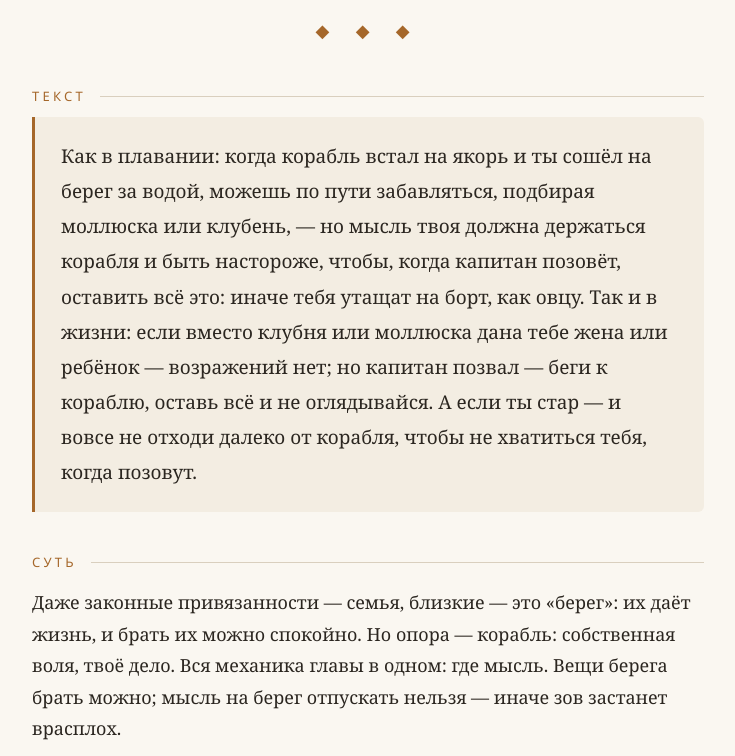
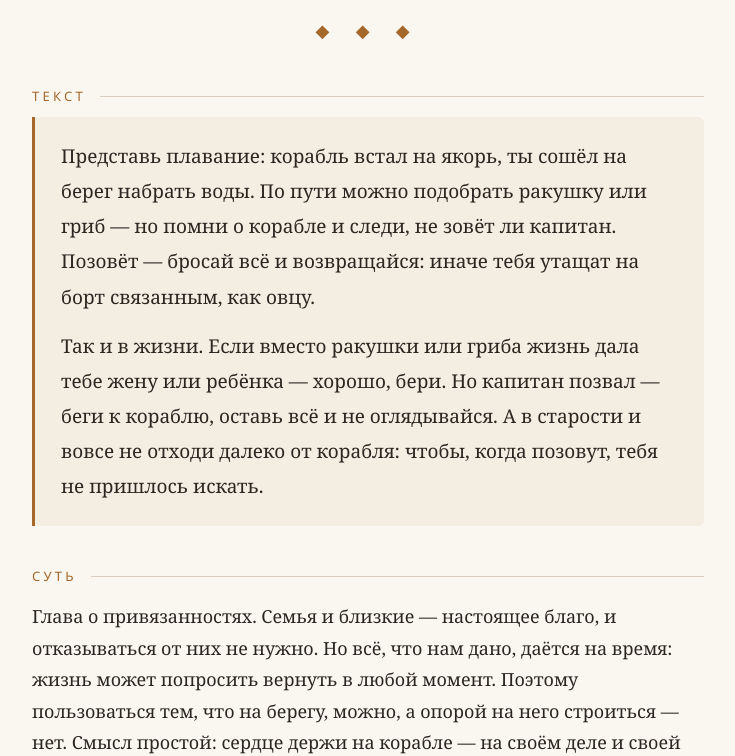
Before and after one commit to Mollot5000/dailyread, a plain HTML site: page d08.html in a window 1280 px wide. Shown: the part 199-955 px from the top of the page, without its empty margins (272-1007 px from the left). Drawn offline with Linux system fonts and the light colour scheme.

Commit message:
д08: живой русский перевод текста и сути (правка стиля)

```diff
--- a/d08.html
+++ b/d08.html
@@ -7,7 +7,7 @@
 <meta property="og:type" content="article">
 <meta property="og:site_name" content="Дневные фрагменты">
 <meta property="og:title" content="День 8 — Гл. VII: Корабль и моллюск: держи мысль на своём">
-<meta property="og:description" content="Даже законные привязанности — семья, близкие — это «берег»: их даёт жизнь, и брать их можно спокойно. Но опора — корабль: собственная воля, твоё дело. Вся…">
+<meta property="og:description" content="Глава о привязанностях. Семья и близкие — настоящее благо, и отказываться от них не нужно. Но всё, что нам дано, даётся на время: жизнь может попросить вернуть…">
 <meta property="og:image" content="https://dailyread.ru/img/d08_wide.png">
 <meta property="og:image:width" content="1200">
 <meta property="og:image:height" content="630">
@@ -74,11 +74,12 @@
 
   <h2>Текст</h2>
   <div class="text-block">
-    <p>Как в плавании: когда корабль встал на якорь и ты сошёл на берег за водой, можешь по пути забавляться, подбирая моллюска или клубень, — но мысль твоя должна держаться корабля и быть настороже, чтобы, когда капитан позовёт, оставить всё это: иначе тебя утащат на борт, как овцу. Так и в жизни: если вместо клубня или моллюска дана тебе жена или ребёнок — возражений нет; но капитан позвал — беги к кораблю, оставь всё и не оглядывайся. А если ты стар — и вовсе не отходи далеко от корабля, чтобы не хватиться тебя, когда позовут.</p>
+    <p>Представь плавание: корабль встал на якорь, ты сошёл на берег набрать воды. По пути можно подобрать ракушку или гриб — но помни о корабле и следи, не зовёт ли капитан. Позовёт — бросай всё и возвращайся: иначе тебя утащат на борт связанным, как овцу.</p>
+    <p>Так и в жизни. Если вместо ракушки или гриба жизнь дала тебе жену или ребёнка — хорошо, бери. Но капитан позвал — беги к кораблю, оставь всё и не оглядывайся. А в старости и вовсе не отходи далеко от корабля: чтобы, когда позовут, тебя не пришлось искать.</p>
   </div>
 
   <h2>Суть</h2>
-  <p>Даже законные привязанности — семья, близкие — это «берег»: их даёт жизнь, и брать их можно спокойно. Но опора — корабль: собственная воля, твоё дело. Вся механика главы в одном: где мысль. Вещи берега брать можно; мысль на берег отпускать нельзя — иначе зов застанет врасплох.</p>
+  <p>Глава о привязанностях. Семья и близкие — настоящее благо, и отказываться от них не нужно. Но всё, что нам дано, даётся на время: жизнь может попросить вернуть в любой момент. Поэтому пользоваться тем, что на берегу, можно, а опорой на него строиться — нет. Смысл простой: сердце держи на корабле — на своём деле и своей воле. Тогда никакой зов не застанет врасплох.</p>
   <h2>Мысль дня</h2>
   <div class="vk-card">
     <div class="small">Стоики · День 8 из 55</div>
```
